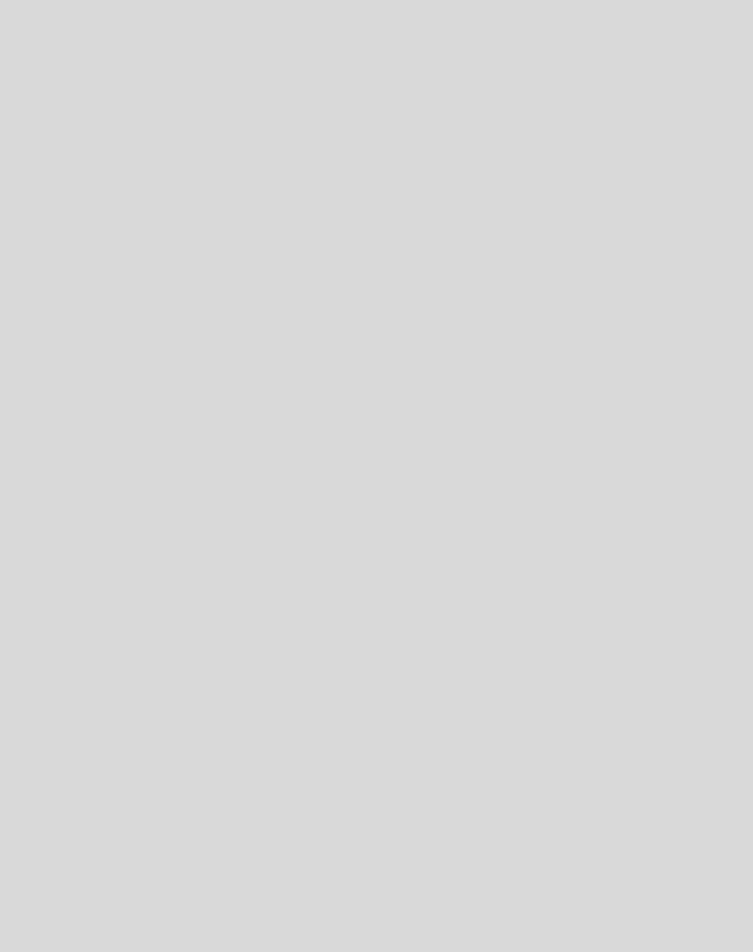
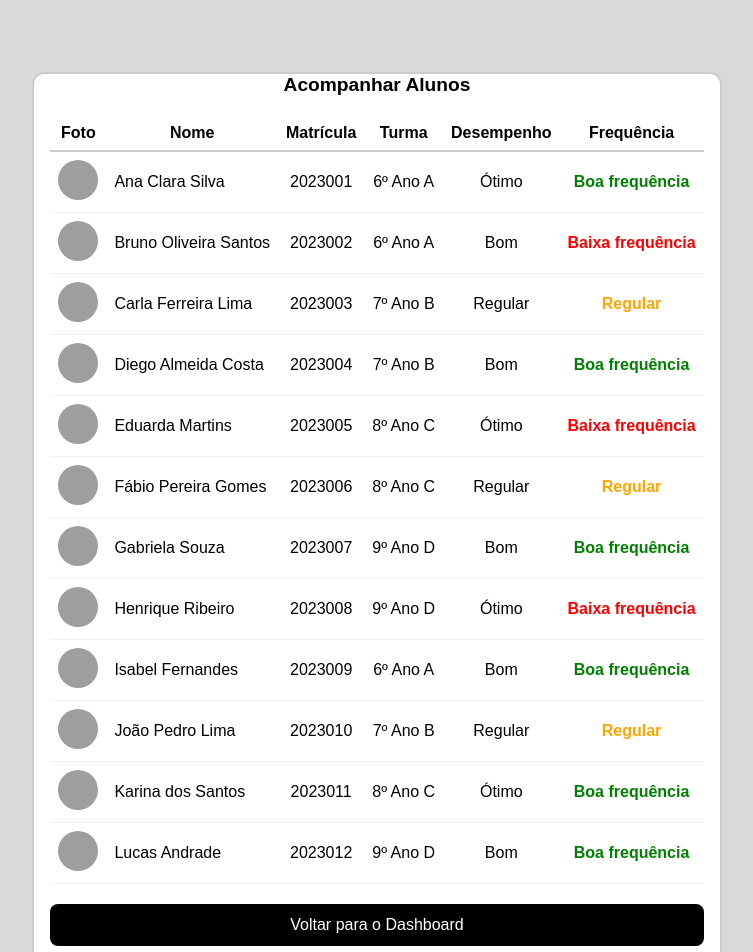
Before and after one commit to ercck/gerenciador-cadastros, a React (Vite) app: page /acompanhar-alunos in a window 1280 px wide. Before the commit this address had no page. Shown: the top 952 px of the page, without its empty margins (263-1016 px from the left). Before the commit the page ends 800 px from the top, so only its background shows below. Built offline with nearby package versions, Linux system fonts and the light colour scheme; grey boxes are pictures that could not be loaded.

Commit message:
Salva todas as alterações do projeto

```diff
--- a/src/App.jsx
+++ b/src/App.jsx
@@ -6,6 +6,8 @@ import TurmasCalendario from './pages/TurmasCalendario';
 import './styles.css';
 import LancarPresencaPage from './pages/LancarPresencaPage';
 import LancarNotasPage from './pages/LancarNotasPage';
+import AcompanharAlunosPage from './pages/AcompanharAlunosPage';
+import Mensagens from './pages/MensagensPage';
 
 export default function App() {
   return (
@@ -17,6 +19,8 @@ export default function App() {
           <Route path="/turmas-calendario" element={<TurmasCalendario />} />
           <Route path="/lancar-presenca" element={<LancarPresencaPage />} />
           <Route path="/lancar-notas" element={<LancarNotasPage />} />
+          <Route path="/acompanhar-alunos" element={<AcompanharAlunosPage />} />
+          <Route path="/mensagens" element={<Mensagens />} />
         </Routes>
       </div>
     </Router>
--- /dev/null
+++ b/src/pages/AcompanharAlunosPage.jsx
@@ -0,0 +1,97 @@
+import React from 'react';
+import { useNavigate } from 'react-router-dom';
+
+const MOCK_ALUNOS = [
+  { id: 101, nome: 'Ana Clara Silva', matricula: '2023001', turma: '6º Ano A', desempenho: 'Ótimo', frequencia: 'Boa frequência', foto: 'https://randomuser.me/api/portraits/women/32.jpg' },
+  { id: 102, nome: 'Bruno Oliveira Santos', matricula: '2023002', turma: '6º Ano A', desempenho: 'Bom', frequencia: 'Baixa frequência', foto: 'https://randomuser.me/api/portraits/men/45.jpg' },
+  { id: 103, nome: 'Carla Ferreira Lima', matricula: '2023003', turma: '7º Ano B', desempenho: 'Regular', frequencia: 'Regular', foto: 'https://randomuser.me/api/portraits/women/68.jpg' },
+  { id: 104, nome: 'Diego Almeida Costa', matricula: '2023004', turma: '7º Ano B', desempenho: 'Bom', frequencia: 'Boa frequência', foto: 'https://randomuser.me/api/portraits/men/22.jpg' },
+  { id: 105, nome: 'Eduarda Martins', matricula: '2023005', turma: '8º Ano C', desempenho: 'Ótimo', frequencia: 'Baixa frequência', foto: 'https://randomuser.me/api/portraits/women/17.jpg' },
+  { id: 106, nome: 'Fábio Pereira Gomes', matricula: '2023006', turma: '8º Ano C', desempenho: 'Regular', frequencia: 'Regular', foto: 'https://randomuser.me/api/portraits/men/67.jpg' },
+  { id: 107, nome: 'Gabriela Souza', matricula: '2023007', turma: '9º Ano D', desempenho: 'Bom', frequencia: 'Boa frequência', foto: 'https://randomuser.me/api/portraits/women/55.jpg' },
+  { id: 108, nome: 'Henrique Ribeiro', matricula: '2023008', turma: '9º Ano D', desempenho: 'Ótimo', frequencia: 'Baixa frequência', foto: 'https://randomuser.me/api/portraits/men/34.jpg' },
+  { id: 109, nome: 'Isabel Fernandes', matricula: '2023009', turma: '6º Ano A', desempenho: 'Bom', frequencia: 'Boa frequência', foto: 'https://randomuser.me/api/portraits/women/8.jpg' },
+  { id: 110, nome: 'João Pedro Lima', matricula: '2023010', turma: '7º Ano B', desempenho: 'Regular', frequencia: 'Regular', foto: 'https://randomuser.me/api/portraits/men/91.jpg' },
+  { id: 111, nome: 'Karina dos Santos', matricula: '2023011', turma: '8º Ano C', desempenho: 'Ótimo', frequencia: 'Boa frequência', foto: 'https://randomuser.me/api/portraits/women/42.jpg' },
+  { id: 112, nome: 'Lucas Andrade', matricula: '2023012', turma: '9º Ano D', desempenho: 'Bom', frequencia: 'Boa frequência', foto: 'https://randomuser.me/api/portraits/men/16.jpg' }
+];
+
+export default function AcompanharAlunosPage() {
+  const navigate = useNavigate();
+
+  return (
+    <div style={{
+      maxWidth: '900px',
+      margin: '40px auto',
+      padding: '0 16px',
+      border: '2px solid #ccc',
+      borderRadius: '12px',
+      background: '#fff'
+    }}>
+      <h2 style={{ textAlign: 'center', margin: '0 0 20px 0' }}>Acompanhar Alunos</h2>
+      <table style={{
+        width: '100%',
+        borderCollapse: 'collapse',
+        marginBottom: '20px',
+        background: '#fff'
+      }}>
+        <thead>
+          <tr>
+            <th style={{ borderBottom: '2px solid #ccc', padding: '8px' }}>Foto</th>
+            <th style={{ borderBottom: '2px solid #ccc', padding: '8px' }}>Nome</th>
+            <th style={{ borderBottom: '2px solid #ccc', padding: '8px' }}>Matrícula</th>
+            <th style={{ borderBottom: '2px solid #ccc', padding: '8px' }}>Turma</th>
+            <th style={{ borderBottom: '2px solid #ccc', padding: '8px' }}>Desempenho</th>
+            <th style={{ borderBottom: '2px solid #ccc', padding: '8px' }}>Frequência</th>
+          </tr>
+        </thead>
+        <tbody>
+          {MOCK_ALUNOS.map(aluno => (
+            <tr key={aluno.id} style={{ borderBottom: '1px solid #eee' }}>
+              <td style={{ textAlign: 'center', padding: '8px' }}>
+                <img
+                  src={aluno.foto}
+                  alt={`Foto de ${aluno.nome}`}
+                  style={{ width: '40px', height: '40px', borderRadius: '50%' }}
+                />
+              </td>
+              <td style={{ padding: '8px', wordBreak: 'break-word' }}>{aluno.nome}</td>
+              <td style={{ padding: '8px', textAlign: 'center', wordBreak: 'break-word' }}>{aluno.matricula}</td>
+              <td style={{ padding: '8px', textAlign: 'center', wordBreak: 'break-word' }}>{aluno.turma}</td>
+              <td style={{ padding: '8px', textAlign: 'center', wordBreak: 'break-word' }}>{aluno.desempenho}</td>
+              <td style={{ padding: '8px', textAlign: 'center' }}>
+                <span style={{
+                  color:
+                    aluno.frequencia === 'Boa frequência' ? 'green' :
+                    aluno.frequencia === 'Regular' ? 'orange' :
+                    'red',
+                  fontWeight: 'bold'
+                }}>
+                  {aluno.frequencia}
+                </span>
+              </td>
+            </tr>
+          ))}
+        </tbody>
+      </table>
+      <button
+        onClick={() => navigate('/dashboard')}
+        style={{
+          display: 'block',
+          margin: '0 auto 20px auto',
+          width: '100%',
+          maxWidth: '900px',
+          padding: '12px',
+          background: '#000',
+          color: '#fff',
+          border: 'none',
+          borderRadius: '8px',
+          fontSize: '16px',
+          cursor: 'pointer'
+        }}
+      >
+        Voltar para o Dashboard
+      </button>
+    </div>
+  );
+}
--- a/src/pages/DashboardProfessor.jsx
+++ b/src/pages/DashboardProfessor.jsx
@@ -21,11 +21,11 @@ export default function DashboardProfessor() {
   };
 
   const goToAcompanharAlunos = () => {
-
+    navigate('/acompanhar-alunos');
   };
 
   const goToMensagens = () => {
-
+    navigate('/mensagens');
   };
 
   return (
--- a/src/pages/LancarNotasPage.jsx
+++ b/src/pages/LancarNotasPage.jsx
@@ -1,6 +1,8 @@
 import React, { useState, useEffect } from 'react';
+import { useNavigate } from 'react-router-dom';
 
 const LancarNotas = () => {
+  const navigate = useNavigate();
   const [selectedClass, setSelectedClass] = useState('');
   const [selectedEvaluation, setSelectedEvaluation] = useState('');
   const [showEvaluationForm, setShowEvaluationForm] = useState(false);
@@ -31,12 +33,12 @@ const LancarNotas = () => {
 
   const fetchEvaluations = async (classId) => {
     try {
-      // Trocar pra api
+
       const response = await fetch(`/api/turmas/${classId}/avaliacoes`);
       const data = await response.json();
       setEvaluations(data);
-      setSelectedEvaluation(''); // Reset selected evaluation
-      setStudents([]); // Clear student list
+      setSelectedEvaluation('');
+      setStudents([]);
     } catch (error) {
       console.error('Error fetching evaluations:', error);
     }
@@ -44,7 +46,7 @@ const LancarNotas = () => {
 
   const fetchStudentsWithGrades = async (classId, evaluationId) => {
     try {
-      // Trocar pra api
+
       const response = await fetch(`/api/turmas/${classId}/avaliacoes/${evaluationId}/alunos`);
       const data = await response.json();
 
@@ -323,6 +325,14 @@ const LancarNotas = () => {
       {selectedClass && !selectedEvaluation && (
         <p>Selecione uma avaliação ou crie uma nova.</p>
       )}
+
+      {/* Botão para voltar ao dashboard do professor */}
+      <button
+        onClick={() => navigate('/dashboard')}
+        style={{ marginTop: '20px' }}
+      >
+        Voltar para o Dashboard
+      </button>
     </div>
   );
 };
--- a/src/pages/LancarPresencaPage.jsx
+++ b/src/pages/LancarPresencaPage.jsx
@@ -1,4 +1,5 @@
 import React, { useState, useEffect } from 'react';
+import { useNavigate } from 'react-router-dom';
 
 const MOCK_ALUNOS = [
   { id: 101, nome: 'Ana Clara Silva', matricula: '2023001', presente: false, foto: 'https://randomuser.me/api/portraits/women/32.jpg' },
@@ -23,6 +24,7 @@ const MOCK_TURMAS = [
 ];
 
 const LancarPresenca = () => {
+  const navigate = useNavigate();
   const [selectedClass, setSelectedClass] = useState('');
   const [selectedDate, setSelectedDate] = useState('');
   const [students, setStudents] = useState([]);
@@ -78,11 +80,11 @@ const LancarPresenca = () => {
 
     setLoading(true);
 
-    // Simular envio para API
+
     setTimeout(() => {
       setLoading(false);
 
-      // Log dos dados que seriam enviados
+
       console.log('Dados enviados para a API:', {
         turmaId: selectedClass,
         data: selectedDate,
@@ -91,7 +93,7 @@ const LancarPresenca = () => {
 
       alert('Presenças registradas com sucesso!');
 
-      // Opcionalmente, reiniciar o formulário ou fazer outra ação
+
     }, 1000);
   };
 
@@ -214,6 +216,14 @@ const LancarPresenca = () => {
           )}
         </>
       )}
+
+      {/* Botão para voltar ao dashboard do professor */}
+      <button
+        onClick={() => navigate('/dashboard')}
+        style={{ marginTop: '20px' }}
+      >
+        Voltar para o Dashboard
+      </button>
     </div>
   );
 };
--- /dev/null
+++ b/src/pages/MensagensPage.jsx
@@ -0,0 +1,56 @@
+import React from 'react';
+import { useNavigate } from 'react-router-dom';
+
+export default function Mensagens() {
+  const navigate = useNavigate();
+
+  const novaMensagem = {
+    titulo: "Comunicado da Diretoria",
+    texto: "Reunião marcada para sexta-feira dia 05/09/2025 às 14hrs na sala dos professores.",
+    data: "03/09/2025"
+  };
+
+  return (
+    <div style={{
+      maxWidth: '900px',
+      margin: '40px auto',
+      padding: '0 16px',
+      border: '2px solid #ccc',
+      borderRadius: '12px',
+      background: '#fff'
+    }}>
+      <h2 style={{ textAlign: 'center', margin: '0 0 20px 0' }}>Mensagens</h2>
+      <div style={{
+        marginBottom: '20px',
+        background: '#ffeaea',
+        border: '1px solid #f99',
+        borderRadius: '8px',
+        padding: '16px'
+      }}>
+        <strong>{novaMensagem.titulo}</strong>
+        <p>{novaMensagem.texto}</p>
+        <small>{novaMensagem.data}</small>
+      </div>
+      <div style={{ marginBottom: '20px' }}>
+      </div>
+      <button
+        onClick={() => navigate('/dashboard')}
+        style={{
+          display: 'block',
+          margin: '0 auto 20px auto',
+          width: '100%',
+          maxWidth: '900px',
+          padding: '12px',
+          background: '#000',
+          color: '#fff',
+          border: 'none',
+          borderRadius: '8px',
+          fontSize: '16px',
+          cursor: 'pointer'
+        }}
+      >
+        Voltar para o Dashboard
+      </button>
+    </div>
+  );
+}
```
